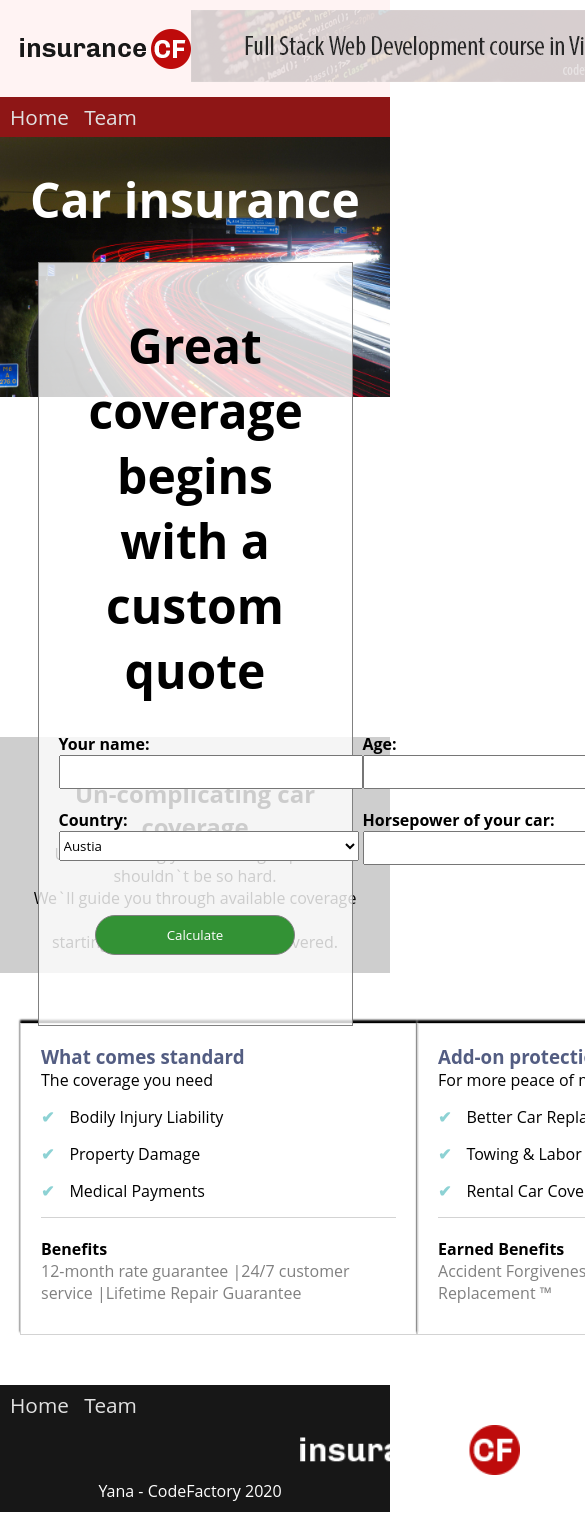
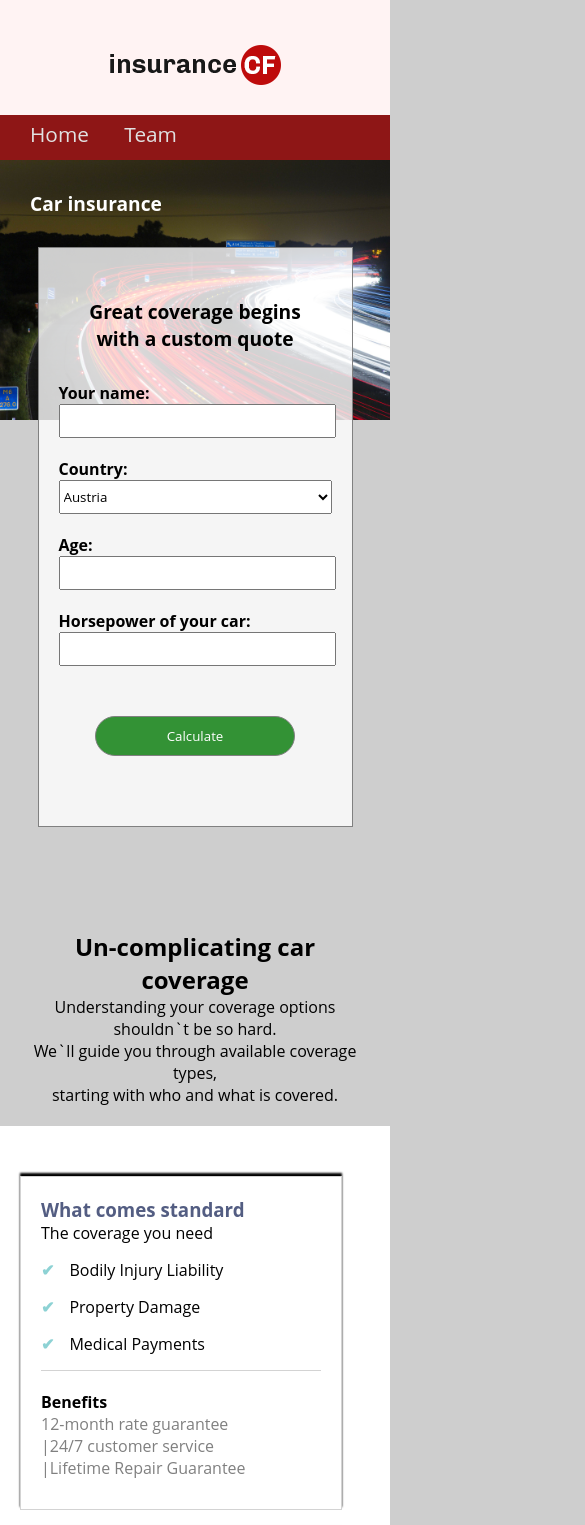
Before and after one commit to Janakiin/LMSCF-Yana-CodeReview-03, a plain HTML site: page index.html in a window 390 px wide. Shown: the top 1525 px of the page, 585 px wide, since content can reach past the window. Drawn offline with Linux system fonts and the light colour scheme.

Commit message:
Javascript part ready

```diff
--- a/css/styles.sass
+++ b/css/styles.sass
@@ -3,16 +3,20 @@
 	margin: 0
 	font-family: "Open Sans", san-serif
 
+body
+	background-color: #CECECE
+
 .container
-	width: 100%
+	max-width: 1040px
+	margin: auto
+
+
+
 
 //Header SASS
 .header
 	background-color: #FFF3F3
 	padding: 10px 20px
-	display: flex
-	justify-content: space-between
-	align-items: center
 
 .header img:nth-child(1)
 	height: 100%
@@ -26,21 +30,35 @@
 nav
 	background-color: #8E1616
 	height: 40px
-	display: flex
-	justify-content: flex-start
-	align-items: center
-	//padding: 0px 10px
 	font-size: 1.3em
-
+	padding-top: 5px
 
 nav li
 	display: inline
 	text-decoration: none
-	margin-left: 10px
+	margin-left: 30px
+	transition: text-decoration 0.5s
+
+nav li:hover
+	color: lightcyan
+	text-decoration: underline
 
 nav li a
 	text-decoration: none
 	color: #e1e1e1
+
+nav li a:hover
+	color: lightcyan
+
+.plus
+	justify-content: space-between
+	margin: 20px 30px
+
+.rightLogo
+	padding-top: 15px
+
+
+
 
 //Main SASS
 
@@ -51,7 +69,6 @@ nav li a
 	background-repeat: no-repeat
 	background-size: 100%
 	color: white
-
 	font-size: 2em
 
 .jsField h1
@@ -70,9 +87,14 @@ nav li a
 	font-weight: bold
 	text-align: left
 
-.entry input, select
+.entry input
 	width: 300px
 	height: 30px
+	margin-bottom: 20px
+
+select
+	width: 304px
+	height: 34px
 	margin-bottom: 20px
 
 #calculate
@@ -84,27 +106,37 @@ nav li a
 	height: 40px
 	margin-top: 30px
 	margin-bottom: 50px
+	transition: color 0.5s background 0.5s
 
+#calculate:hover
+	color: black
+	background: #8DD2D4
+
+.output
+	color: green
 
 .tipps
 	background-color: #CECECE
 	color: black
 	padding: 20px 20px
-	padding-top: 40px
+	padding-top: 100px
 
 .offer
 	padding: 50px 20px
+	background-color: white
 
 .wrapper
 	display: flex
-	justify-content: space-around
+	justify-content: space-between
+
 .table
 	border: 1px solid lightgrey
-	width: 400px
+	width: 50%//400px
 	padding: 20px
 	padding-bottom: 30px
 	box-shadow: 0px -3px  2px 0px black
-
+	margin-right: 20px
+	margin-bottom: 20px
 
 .table h3
 	color: #535D82
@@ -124,7 +156,7 @@ nav li a
 
 .greyText
 	color: grey
-	width: 355px
+	width: 80%
 
 .two
 	width: 300px
@@ -138,13 +170,99 @@ nav li a
 footer
 	background-color: #171717
 	color: white
-	padding-bottom: 10px
-	padding-right: 10px
+	padding-bottom: 30px
+	padding-right: 30px
 
 footer nav
 	background-color: #171717
 
 .footer img
-	padding-left: 79%
+	float: right
 	height: 50px
 	width: 220px
+
+.footer p
+	clear: right
+
+
+
+
+
+//Media Queries
+
+//for Tablets
+@media only screen and (max-width: 880px)
+	.entry input
+		width: 250px
+		height: 30px
+
+	select
+		width: 254px
+		height: 34px
+
+
+@media only screen and (max-width: 800px)
+	.table
+		width: 40%
+
+	.jsField h1
+		font-size: 1.5em
+
+	.plus
+		justify-content: space-between
+
+
+//for small devices
+@media only screen and (max-width: 744px)
+	.entry input
+		width: 200px
+
+	select
+		width: 204px
+
+
+@media only screen and (max-width: 700px)
+	.banner
+		display: none
+
+
+@media only screen and (max-width: 620px)
+	.wrapper
+		flex-direction: column
+		align-items: center
+
+	.entry input
+		width: 300px
+
+	select
+		width: 304px
+
+	.table
+		width: 80%
+
+	.jsField h1
+		font-size: 1em
+
+	.tipps
+		padding-top: 170px
+
+
+@media only screen and (max-width: 431px)
+	.jsField h1
+		font-size: 0.6em
+
+	.entry input
+		width: 100%
+
+	select
+		width: 100%
+
+	.wrapper
+		flex-direction: column
+		align-items: stretch
+
+	.plus
+		align-items: center
+
+	.two
+		width: 60%
--- a/index.html
+++ b/index.html
@@ -7,24 +7,31 @@
 	<meta name="viewport" content="width=device-width, initial-scale=1.0">
 </head>
 <body>
-	<div class="container">
+	<!--<div class="container">-->
 
 
 		<!--Header-->
 		<header>
 			<div class="header">
-				<img src="img/logo.png" alt="logo-insurance">
-				<a href="https://www.codefactory.wien" target="_blank">
-					<img src="img/banner.png" alt="cf-banner">
+				<div class="container">
+					<div class="wrapper plus">
+
+						<img class="rightLogo" src="img/logo.png" alt="logo-insurance">
+						<a class="banner" href="https://www.codefactory.wien" target="_blank">
+							<img class="banner" src="img/banner.png" alt="cf-banner">
 						</a>
+					</div>
+				</div>
 			</div>
 
 			<nav>
+				<div class="container">
 					<ul>
 						<li><a href="" title="">Home</a></li>
 						<li><a href="" title="">Team</a></li>
 
 					</ul>
+				</div>
 			</nav>
 		</header>
 
@@ -32,6 +39,7 @@
 		<main>
 
 			<section class="jsField">
+				<div class="container">
 					<h1>Car insurance</h1>
 					<center>
 						<div class="greatCoverage">
@@ -39,40 +47,52 @@
 							<div class="wrapper">
 								<div>
 									<div class="entry">Your name:<br>
-									<input type="text" name="name" id="userName">
+										<input type="text" name="name" id="userName" required>
 									</div>
 									<div class="entry">Country: <br>
-									<select name="country">
-										<option id="Austria" value="Austria">Austia</option>
-										<option id="Germany" value="Germany">Germany</option>
+										<select id="country" required>
+											<option id="Austria" value="Austria">Austria</option>
+											<option id="Hungary" value="Hungary">Hungary</option>
+											<option id="Greece">Greece</option>
 										</select>
 									</div>
 								</div>
 
 								<div>
 									<div class="entry">Age: <br>
-									<input type="number" name="age" id="age">
+										<input type="number" name="age" id="age" required>
 									</div>
 									<div class="entry">Horsepower of your car: <br>
-									<input type="number" name="horsepower" id="horsepower">
+										<input type="number" name="horsepower" id="horsepower" required>
 									</div>
 								</div>
 							</div>
 
-						<button id="calculate">Calculate</button>
+							<button type="submit" id="calculate">Calculate</button>
+							<div id="output" class="output"></div>
 
 						</div>
+
+
+
+
 					</center>
+				</div>
 			</section>
+
+
 			<section class="tipps">
+				<div class="container">
 					<center>
 					<h1>Un-complicating car coverage</h1>
 					<p>Understanding your coverage options shouldn`t be so hard.</p>
 					<p>We`ll guide you through available coverage types,</p>
 					<p>starting with who and what is covered.</p>
 					</center>
+				</div>
 			</section>
 			<section class="offer">
+				<div class="container">
 
 					<div class="wrapper">
 						<div class="table">
@@ -99,9 +119,10 @@
 
 
 							<h4>Earned Benefits</h4>
-						<p class="greyText two">Accident Forgiveness | New Car Replacement  	&trade;
+							<p class="greyText two">Accident Forgiveness | New Car Replacement  	&trade;</p>
 						</div>
 
+					</div>
 				</div>
 			</section>
 		</main>
@@ -109,24 +130,28 @@
 		<!--Footer-->
 		<footer>
 			<nav>
+				<div class="container">
 					<ul>
 						<li><a href="" title="">Home</a></li>
 						<li><a href="" title="">Team</a></li>
 
 					</ul>
+				</div>
 			</nav>
 
 			<div class="footer">
+				<div class="container">
 					<img width="100px" src="img/logo-inv.png" alt="logo-newspaper">
 					<center>
 					<p class="credits">Yana - CodeFactory 2020</p>
 					</center>
+				</div>
 			</div>
 		</footer>
 
 		<!--Javascript files connected-->
 		<script src="js/main.js" type="text/javascript"></script>
 		<script src="js/team.json" type="text/javascript"></script>
-	</div>
+	<!--</div>-->
 </body>
 </html>
--- a/js/main.js
+++ b/js/main.js
@@ -0,0 +1,64 @@
+/*Pressing the "calculate" button, user should get the result of calculateInsurance function
+with 4 parameters.
+1)two of them we can easily get from an event listener;
+2) other two we shall get depending of a chosen country using switch statement,
+where the calculateInsurance function should be called with respective parameters;
+3) How to know which coutry is selected?
+<select> has the value of selected element, so I don`t need to iterate. I just need to grab
+this value; All of this should be done inside mainFun function, so the code is running
+after pressing the button only;
+4) and think about proper for js order and styling the results in the page;
+5) as in Greece we should count age+3, we should avoid the concatination of "3" with age-string;
+6) and there should be an if statement, which should not bother the calculateInsurance function
+without user`s arguments;
+*/
+
+//connect the button with mainFun-function
+document.getElementById("calculate").addEventListener('click', mainFun, false);
+
+//user presses the button and activate this function
+function mainFun(){
+	//getting parameters for calculateInsurance-function and so on:
+
+	var horsePower = document.getElementById("horsepower").value;
+	var a = document.getElementById("age").value;
+	var age = Number(a);
+	var name = document.getElementById("userName").value;
+
+	//getting num and num2
+
+	var country = document.getElementById("country").value;
+	var ae = 0;
+
+	switch(true) {
+		case (country === "Austria"):
+		calculateInsurance(horsePower, 100, age, 50);
+		break;
+
+		case (country === "Hungary"):
+		calculateInsurance(horsePower, 120, age, 100);
+		break;
+
+		case(country === "Greece"):
+		ae = age+3;
+		calculateInsurance(horsePower, 150, ae, 50)
+	}
+}
+
+//and this is the main mission of calculate-button
+
+var insurance = 0;
+
+function calculateInsurance(hp, num, ag, num2){
+	//console.log(ag)
+	insurance = Math.floor(hp * num / ag   + num2);
+	var name = document.getElementById("userName").value;
+	document.getElementById("output").innerHTML = `<p style=\"color:green\">${name},
+	your insurance costs ${insurance} &euro;</p`;
+
+	//if-statement for lazy users
+	if (hp == 0 | ag == 0) {
+		console.log("Don`t be lazy, dear User! :)");
+		document.getElementById("output").innerHTML = "Please, fill the empty fields";
+	}
+}
```
Also changed, not shown: css/styles.css, 1 other file. Lines whose indentation alone changed are shown as unchanged.
